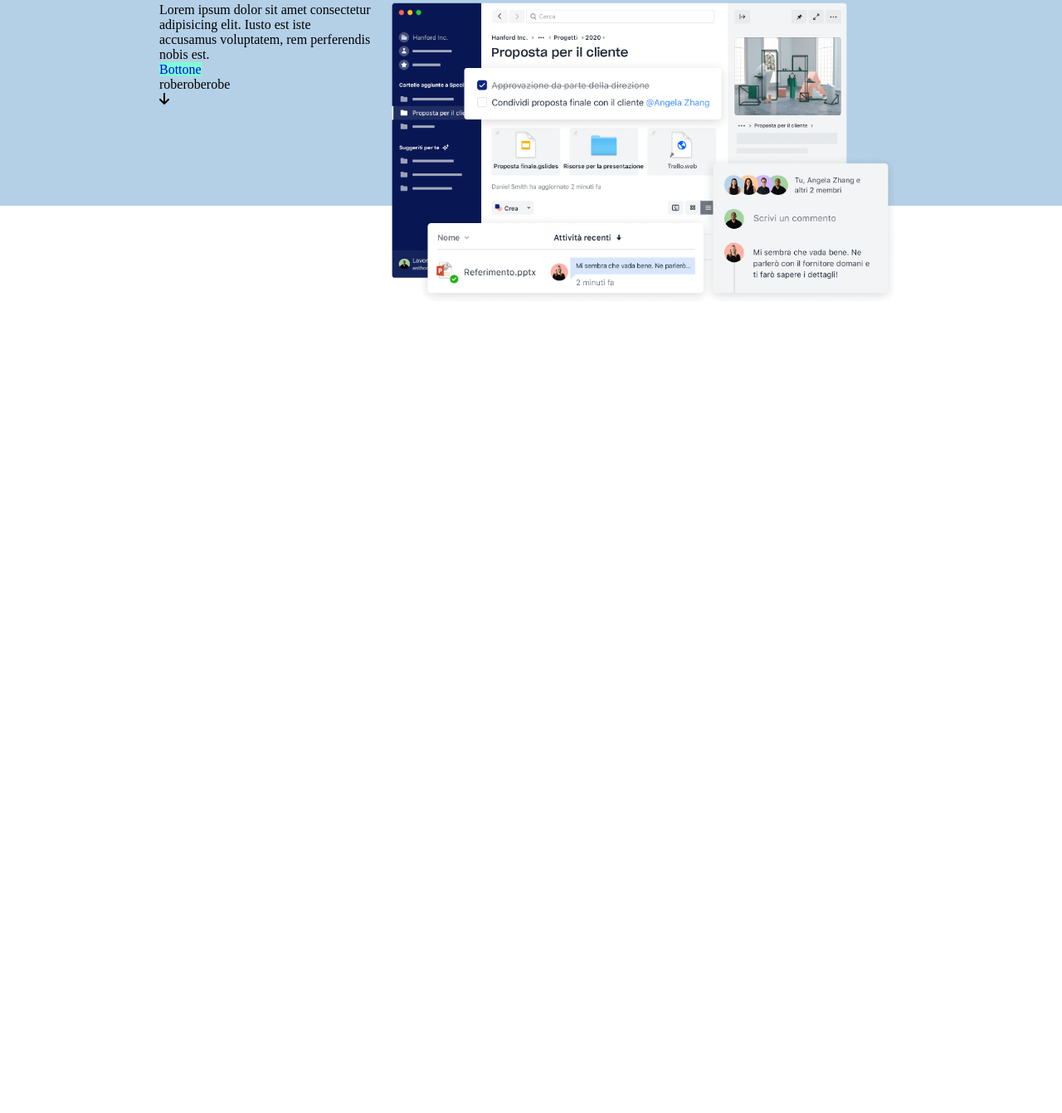
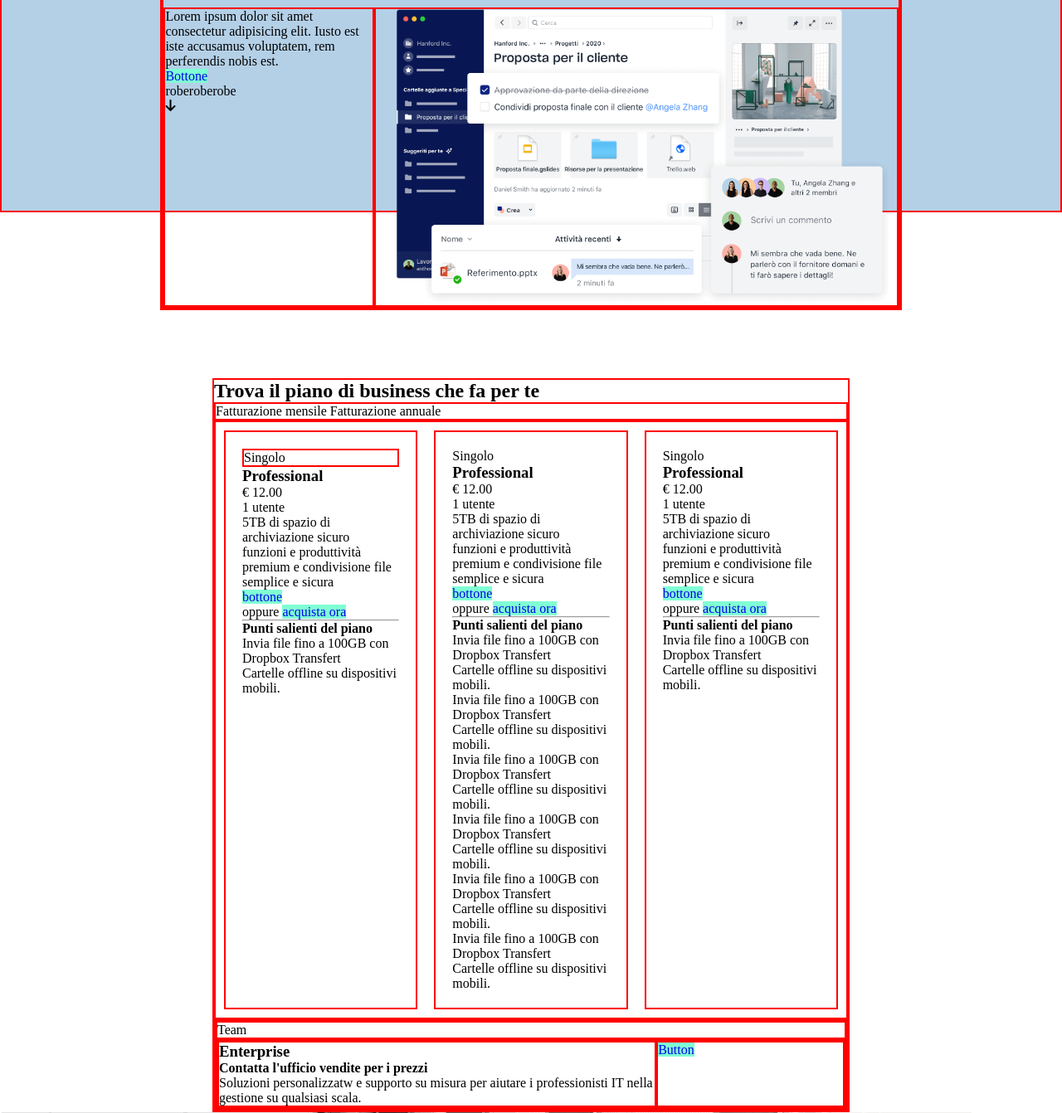
Before and after one commit to Vegadrone/htmlcss-dropbox, a plain HTML site: page index.html in a window 1280 px wide. Shown: the part 546-1888 px from the top of the page at 83% size. Before the commit the page ends 914 px from the top, so only its background shows below. Drawn offline with Linux system fonts and the light colour scheme.

Commit message:
Aggiunto section "plans" bozza

```diff
--- a/css/style.css
+++ b/css/style.css
@@ -7,6 +7,10 @@
 }
 
 /* COMMONS */
+
+.border{
+    border: solid 2px red;
+}
 
 @font-face {
     font-family: 'Open Sans';
@@ -24,6 +28,11 @@
 
 .position{
     position: relative;
+}
+
+.common-width{
+    width: 60%;
+    margin: 0 auto;
 }
 
 ul {
@@ -64,13 +73,11 @@ a {
 .hero-container {
     padding-top:70px;
     background-color: #b4d0e7;
-
 }
 
 .hero-content {
     width: 70%;
     margin: 0 auto;
-    position: relative;
     top:120px;
     left: 0px;
 }
@@ -88,3 +95,25 @@ h1{
 .hero-img img{
     width: 100%;
 }
+
+/* PLANS */
+
+.plans{
+    margin-top: 200px;
+}
+
+.pl-card{
+    width: calc(100% - 20px);
+    padding: 20px;
+    margin:10px
+}
+
+.plans-bot-text{
+    width: 70%;
+}
+
+.plans-bot-btn{
+    width: 30%;
+}
+
+/* PARTNERS */
--- a/index.html
+++ b/index.html
@@ -15,7 +15,7 @@
 <!-- HEADER -->
     <header>
         <nav class="head-container flex-container">
-            <div class="menu">
+            <div class="menu border">
                 <ul>
                     <li class="logo"><a href="#"><img src="./img/logo-small.png" alt=""></a></li>
                     <li><a href="#">Lorem</a></li>
@@ -23,7 +23,7 @@
                     <li><a href="#">Lorem</a></li>
                 </ul>
             </div>
-            <div class="menu">
+            <div class="menu border">
                 <ul>
                     <li><a href="#">Lorem</a></li>
                     <li><a href="#">Lorem</a></li>
@@ -38,17 +38,17 @@
     <main>
 
 <!-- HERO -->
-      <section class="hero-container">
-        <div class="hero-content">
+      <section class="hero-container border">
+        <div class="hero-content common-width position border">
             <h1>Tutto ciò che ti serve per il lavoro , in un unico posto.</h1>
-            <div class="text-img flex-container">
-                <div class="hero-text">
+            <div class="text-img flex-container border">
+                <div class="hero-text border">
                     <p>Lorem ipsum dolor sit amet consectetur adipisicing elit. Iusto est iste accusamus voluptatem, rem perferendis  nobis est.</p>
                     <a href="#">Bottone</a>
                     <span class="span-block">roberoberobe</span>
                     <span class="arrow-down"><i class="fa-solid fa-arrow-down"></i></span>
                 </div>
-                <div class="hero-img">
+                <div class="hero-img border">
                     <img src="./img/jumbo.png" alt="img-hero">
                 </div>
             </div>
@@ -56,13 +56,102 @@
       </section>
 
 <!-- PLANS -->
-      <section class="plans">
+      <section class="plans common-width border">
+        <h2>Trova il piano di business che fa per te</h2>
+        <div class="radio-check border">
+            <span class="radio-1"></span>
+            <span>Fatturazione mensile</span>
+            <span class="radio-2"></span>
+            <span>Fatturazione annuale</span>
+        </div>
+        <div class="plan-cards flex-container border">
+            <div class="pl-card border">
+                <span class="span-block border">Singolo</span>
+                <h3>Professional</h3>
+                <span class="span-block">&euro; 12.00</span>
+                <ul>
+                    <li>1 utente</li>
+                    <li> 5TB di spazio di archiviazione sicuro</li>
+                    <li>funzioni e produttività premium e condivisione file semplice e sicura</li>
+                </ul>
+                <a href="#">bottone</a>
+                <span class="span-block">oppure <a href="#">acquista ora</a></span>
+                <hr>
+                <h4>Punti salienti del piano</h3>
+                <ul>
+                    <li>Invia file fino a 100GB con Dropbox Transfert</li>
+                    <li>Cartelle offline su dispositivi mobili.</li>
+                </ul>
+            </div>
+            <div class="pl-card border">
+                <span class="span-block">Singolo</span>
+                <h3>Professional</h3>
+                <span class="span-block">&euro; 12.00</span>
+                <ul>
+                    <li>1 utente</li>
+                    <li> 5TB di spazio di archiviazione sicuro</li>
+                    <li>funzioni e produttività premium e condivisione file semplice e sicura</li>
+                </ul>
+                <a href="#">bottone</a>
+                <span class="span-block">oppure <a href="#">acquista ora</a></span>
+                <hr>
+                <h4>Punti salienti del piano</h3>
+                    <ul>
+                        <li>Invia file fino a 100GB con Dropbox Transfert</li>
+                        <li>Cartelle offline su dispositivi mobili.</li>
+                        <li>Invia file fino a 100GB con Dropbox Transfert</li>
+                        <li>Cartelle offline su dispositivi mobili.</li>
+                        <li>Invia file fino a 100GB con Dropbox Transfert</li>
+                        <li>Cartelle offline su dispositivi mobili.</li>
+                        <li>Invia file fino a 100GB con Dropbox Transfert</li>
+                        <li>Cartelle offline su dispositivi mobili.</li>
+                        <li>Invia file fino a 100GB con Dropbox Transfert</li>
+                        <li>Cartelle offline su dispositivi mobili.</li>
+                        <li>Invia file fino a 100GB con Dropbox Transfert</li>
+                        <li>Cartelle offline su dispositivi mobili.</li>
 
+
+                    </ul>
+            </div>
+            <div class="pl-card border">
+                <span class="span-block">Singolo</span>
+                <h3>Professional</h3>
+                <span class="span-block">&euro; 12.00</span>
+                <ul>
+                    <li>1 utente</li>
+                    <li> 5TB di spazio di archiviazione sicuro</li>
+                    <li>funzioni e produttività premium e condivisione file semplice e sicura</li>
+                </ul>
+                <a href="#">bottone</a>
+                <span class="span-block">oppure <a href="#">acquista ora</a></span>
+                <hr>
+                <h4>Punti salienti del piano</h3>
+                    <ul>
+                        <li>Invia file fino a 100GB con Dropbox Transfert</li>
+                        <li>Cartelle offline su dispositivi mobili.</li>
+                    </ul>
+            </div>
+        </div>
+        <div class="plans-bottom border">
+            <span class="span-block border">Team</span>
+            <div class="plans-bot-content flex-container border">
+                <div class="plans-bot-text border">
+                    <h3>Enterprise</h3>
+                    <h4>Contatta l'ufficio vendite per i prezzi</h4>
+                    <p>Soluzioni personalizzatw e supporto su misura per aiutare i professionisti IT nella gestione su qualsiasi scala.
+                    </p>
+                </div>
+                <div class="plans-bot-btn border">
+                    <a href="#">Button</a>
+                </div>
+            </div>
+        </div>
       </section>
 
 <!-- PARTNERS -->
       <section class="partners">
-
+        <img src="./img/partner.png" alt="partners-img">
+        <div cla></div>
       </section>
 
 <!-- OPERATIONS  -->
```
